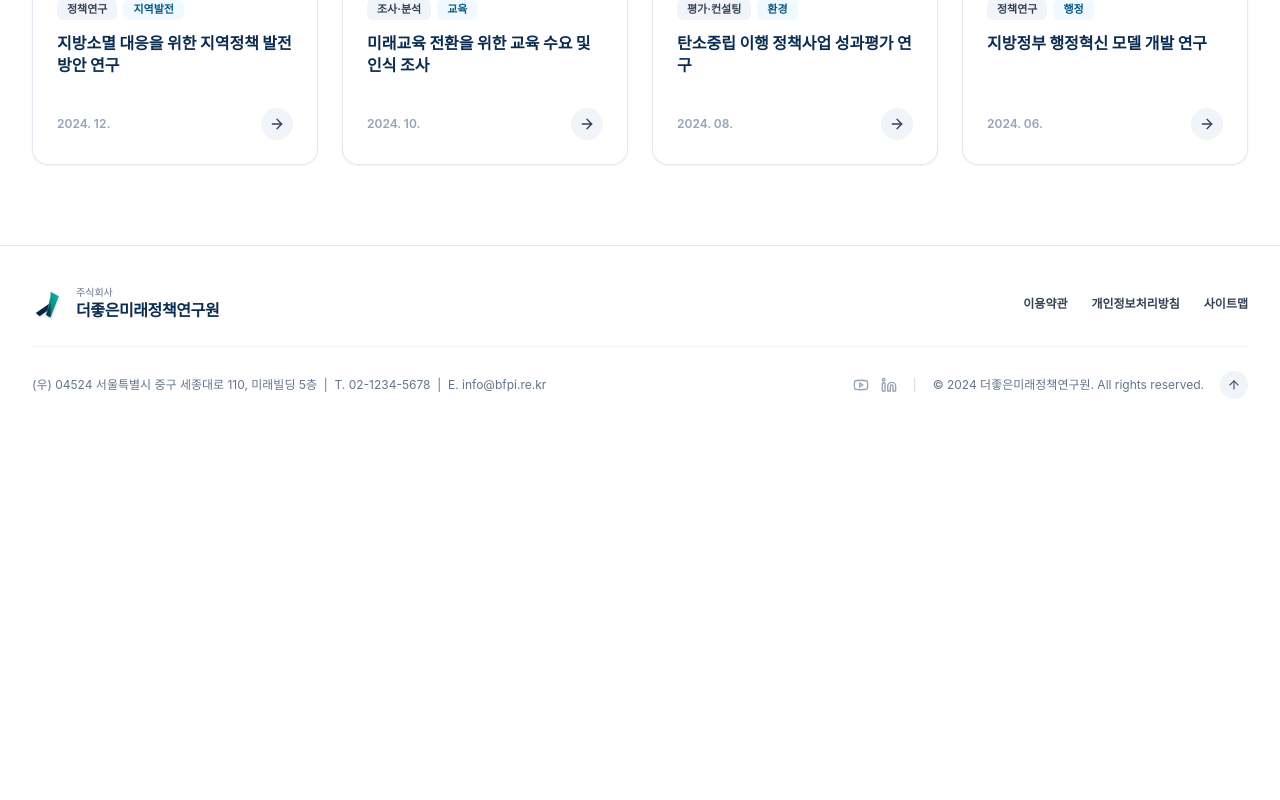
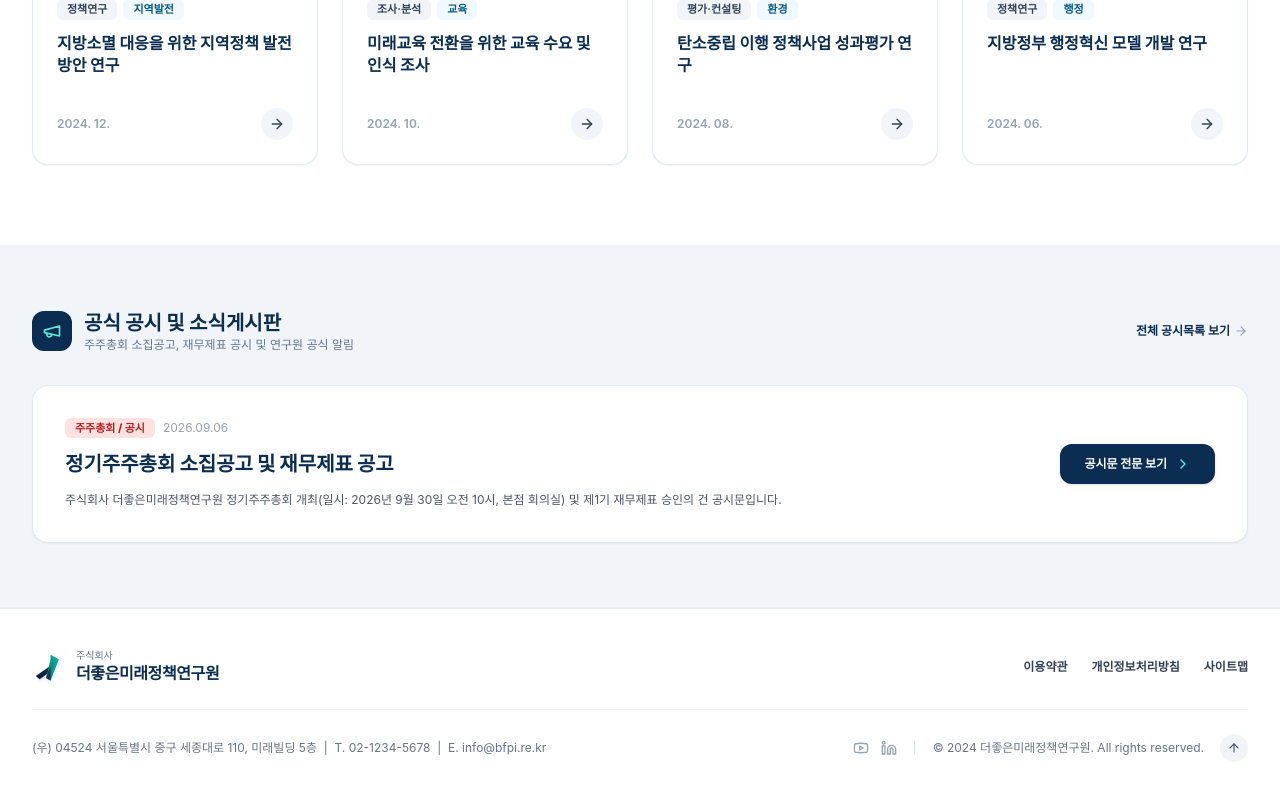
Before and after one commit to redcloudyun-cmyk/better-future-policy-institute, a Next.js app: page / in a window 1280 px wide. Shown: the part 2632-3432 px from the top of the page. Before the commit the page ends 3071 px from the top, so only its background shows below. Built offline with nearby package versions, Linux system fonts and the light colour scheme; a web font is replaced by a local one.

Commit message:
feat: add NoticesSection to homepage and push

```diff
--- a/src/app/(public)/page.tsx
+++ b/src/app/(public)/page.tsx
@@ -4,6 +4,7 @@ import ServicesSection from "@/components/home/ServicesSection";
 import ProcessSection from "@/components/home/ProcessSection";
 import ResearchAreasSection from "@/components/home/ResearchAreasSection";
 import ProjectsSection from "@/components/home/ProjectsSection";
+import NoticesSection from "@/components/home/NoticesSection";
 
 export const metadata = {
   title: "주식회사 더좋은미래정책연구원 - 더 나은 정책, 더 깊은 연구",
@@ -26,6 +27,7 @@ export default function HomePage() {
       <ProcessSection />
       <ResearchAreasSection />
       <ProjectsSection />
+      <NoticesSection />
     </div>
   );
 }
--- a/src/components/home/NoticesSection.tsx
+++ b/src/components/home/NoticesSection.tsx
@@ -1,67 +1,55 @@
 import React from "react";
 import Link from "next/link";
-import { ArrowRight, Pin, ChevronRight } from "lucide-react";
+import { Megaphone, Calendar, ChevronRight, ShieldAlert, ArrowRight } from "lucide-react";
 
-interface Notice {
-  id: string;
-  slug: string;
-  title: string;
-  publishedAt: Date;
-}
+export default function NoticesSection() {
+  return (
+    <section className="py-16 bg-[#F1F5F9] border-b border-slate-200/60">
+      <div className="max-w-7xl mx-auto px-4 sm:px-6 lg:px-8 space-y-8">
+        <div className="flex flex-col sm:flex-row sm:items-center justify-between gap-4">
+          <div className="flex items-center gap-3">
+            <div className="w-10 h-10 rounded-xl bg-[#0B2D52] text-teal-300 flex items-center justify-center font-bold shadow-xs">
+              <Megaphone className="w-5 h-5" />
+            </div>
+            <div>
+              <h2 className="text-xl font-extrabold text-[#0B2D52]">공식 공시 및 소식게시판</h2>
+              <p className="text-xs text-slate-500">주주총회 소집공고, 재무제표 공시 및 연구원 공식 알림</p>
+            </div>
+          </div>
 
-interface NoticesSectionProps {
-  notices?: Notice[];
-}
-
-function formatDate(date: Date) {
-  return new Intl.DateTimeFormat("ko-KR", { year: "numeric", month: "2-digit", day: "2-digit" }).format(date);
-}
-
-export default function NoticesSection({ notices = [] }: NoticesSectionProps) {
-  if (notices.length === 0) return null;
-
-  return (
-    <section className="py-20 bg-white">
-      <div className="max-w-7xl mx-auto px-4 sm:px-6 lg:px-8 space-y-8">
-        <div className="flex flex-col md:flex-row md:items-end justify-between gap-4">
-          <div className="flex items-baseline gap-3">
-            <h2 className="text-2xl sm:text-3xl font-extrabold text-[#0B2D52]">공지사항</h2>
-            <span className="hidden sm:inline text-slate-300">—</span>
-            <p className="hidden sm:inline text-sm text-slate-500">
-              주식회사 더좋은미래정책연구원의 공식 안내 사항입니다.
-            </p>
-          </div>
           <Link
             href="/notices"
-            className="inline-flex items-center gap-1.5 text-sm font-bold text-[#0B2D52] hover:text-teal-600 transition-colors group shrink-0"
+            className="inline-flex items-center gap-1 text-xs font-bold text-[#0B2D52] hover:text-teal-600 transition-colors group shrink-0"
           >
-            <span>공지사항 전체보기</span>
-            <ArrowRight className="w-4 h-4 text-teal-500 group-hover:translate-x-1 transition-transform" />
+            <span>전체 공시목록 보기</span>
+            <ArrowRight className="w-3.5 h-3.5 text-slate-400 group-hover:translate-x-1 transition-transform" />
           </Link>
         </div>
 
-        <div className="bg-[#F7F9FC] rounded-2xl border border-slate-200 overflow-hidden">
-          <ul>
-            {notices.map((n, idx) => (
-              <li key={n.id} className="border-b border-slate-200 last:border-b-0">
-                <Link
-                  href={`/notices/${n.slug}`}
-                  className="flex items-center justify-between gap-4 px-6 py-4 hover:bg-white transition-colors group"
-                >
-                  <div className="flex items-center gap-3 min-w-0">
-                    {idx === 0 && <Pin className="w-4 h-4 text-teal-500 shrink-0" />}
-                    <span className="text-sm font-semibold text-[#0B2D52] group-hover:text-teal-600 transition-colors truncate">
-                      {n.title}
-                    </span>
-                  </div>
-                  <div className="flex items-center gap-2 text-xs text-slate-400 shrink-0">
-                    <span>{formatDate(n.publishedAt)}</span>
-                    <ChevronRight className="w-3.5 h-3.5 text-slate-300 group-hover:text-teal-500 transition-colors" />
-                  </div>
-                </Link>
-              </li>
-            ))}
-          </ul>
+        {/* Featured Notice Banner matching the uploaded image */}
+        <div className="bg-white rounded-2xl p-6 sm:p-8 border border-slate-200 shadow-sm flex flex-col md:flex-row md:items-center justify-between gap-6 hover:shadow-md transition-shadow">
+          <div className="space-y-3 flex-1">
+            <div className="flex items-center gap-2">
+              <span className="px-2.5 py-0.5 bg-red-100 text-red-700 text-[11px] font-extrabold rounded-md">
+                주주총회 / 공시
+              </span>
+              <span className="text-xs text-slate-400 font-sans">2026.09.06</span>
+            </div>
+            <h3 className="text-lg sm:text-xl font-black text-[#0B2D52]">
+              정기주주총회 소집공고 및 재무제표 공고
+            </h3>
+            <p className="text-xs text-slate-600 leading-relaxed max-w-3xl">
+              주식회사 더좋은미래정책연구원 정기주주총회 개최(일시: 2026년 9월 30일 오전 10시, 본점 회의실) 및 제1기 재무제표 승인의 건 공시문입니다.
+            </p>
+          </div>
+
+          <Link
+            href="/notices/shareholders-2026"
+            className="inline-flex items-center justify-center gap-2 px-6 py-3 bg-[#0B2D52] hover:bg-[#061B33] text-white text-xs font-extrabold rounded-xl shadow transition-colors shrink-0"
+          >
+            <span>공시문 전문 보기</span>
+            <ChevronRight className="w-4 h-4 text-teal-300" />
+          </Link>
         </div>
       </div>
     </section>
```
